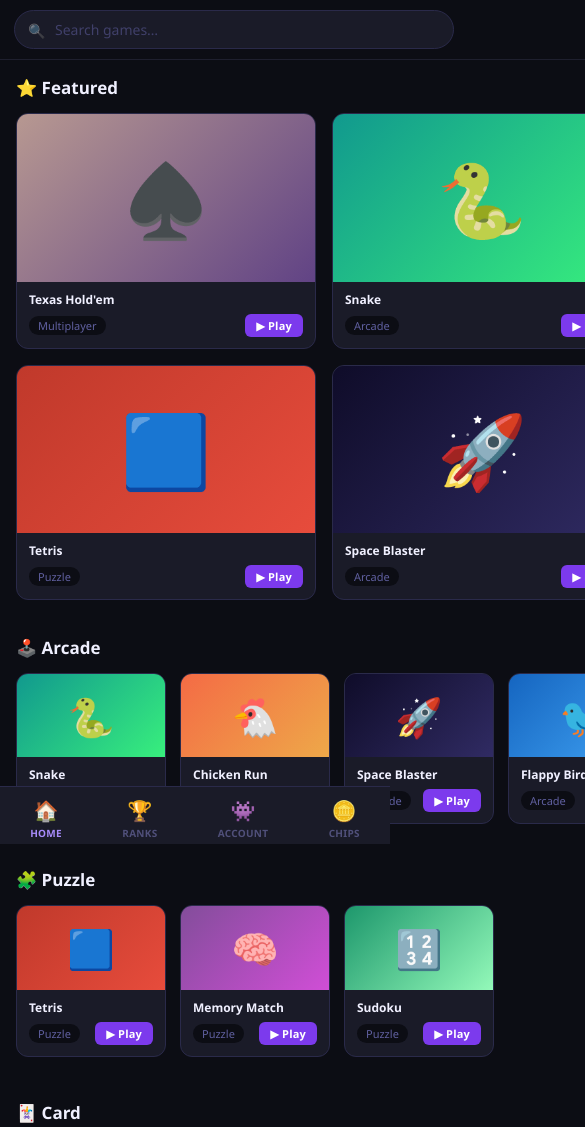
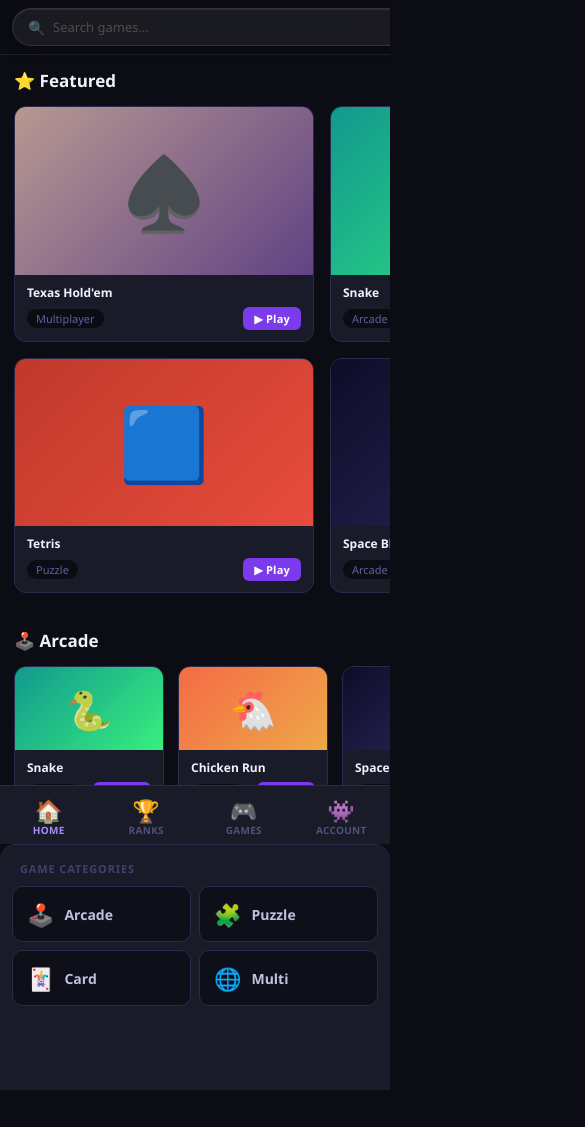
Before and after one commit to anhnguyen0314/gsite, a plain HTML site: page index.html in a window 390 px wide. Shown: the top 1127 px of the page, 585 px wide, since content can reach past the window. After the commit the page ends 844 px from the top, so only its background shows below. Drawn offline with Linux system fonts and the light colour scheme; no server answers.

Commit message:
Update nav: remove Chips link, add category shortcuts to mobile bottom nav

```diff
--- a/nav.js
+++ b/nav.js
@@ -23,7 +23,6 @@
         <a href="index.html" class="sidebar-link${active('index')}">🏠 Home</a>
         <a href="leaderboard.html" class="sidebar-link${active('leaderboard')}">🏆 Leaderboard</a>
         <a href="account.html" class="sidebar-link${active('account')}">👾 Account</a>
-        <a href="chips.html" class="sidebar-link${active('chips')}">🪙 Chips</a>
         <a href="about.html" class="sidebar-link${active('about')}">ℹ️ About</a>
       </nav>
       <div class="sidebar-divider"></div>
@@ -50,6 +49,38 @@
   }
 
   if (bottomNav) {
+    // Inject backdrop + sheet + nav into the body
+    const backdrop = document.createElement('div');
+    backdrop.className = 'games-sheet-backdrop';
+    backdrop.id = 'gamesSheetBackdrop';
+
+    const sheet = document.createElement('div');
+    sheet.className = 'games-sheet';
+    sheet.id = 'gamesSheet';
+    sheet.innerHTML = `
+      <div class="games-sheet-title">Game Categories</div>
+      <div class="games-sheet-grid">
+        <a href="index.html#arcade"      class="games-sheet-item"><span class="gs-icon">🕹️</span> Arcade</a>
+        <a href="index.html#puzzle"      class="games-sheet-item"><span class="gs-icon">🧩</span> Puzzle</a>
+        <a href="index.html#card"        class="games-sheet-item"><span class="gs-icon">🃏</span> Card</a>
+        <a href="index.html#multiplayer" class="games-sheet-item"><span class="gs-icon">🌐</span> Multi</a>
+      </div>
+    `;
+
+    document.body.appendChild(backdrop);
+    document.body.appendChild(sheet);
+
+    function openSheet() {
+      backdrop.classList.add('open');
+      sheet.classList.add('open');
+    }
+    function closeSheet() {
+      backdrop.classList.remove('open');
+      sheet.classList.remove('open');
+    }
+    backdrop.addEventListener('click', closeSheet);
+    sheet.querySelectorAll('a').forEach(a => a.addEventListener('click', closeSheet));
+
     bottomNav.innerHTML = `
       <div class="bottom-nav-inner">
         <a href="index.html" class="bottom-nav-item${active('index')}">
@@ -58,14 +89,22 @@
         <a href="leaderboard.html" class="bottom-nav-item${active('leaderboard')}">
           <span class="bn-icon">🏆</span><span>Ranks</span>
         </a>
+        <button class="bottom-nav-item" id="gamesNavBtn">
+          <span class="bn-icon">🎮</span><span>Games</span>
+        </button>
         <a href="account.html" class="bottom-nav-item${active('account')}">
           <span class="bn-icon">👾</span><span>Account</span>
         </a>
-        <a href="chips.html" class="bottom-nav-item${active('chips')}">
-          <span class="bn-icon">🪙</span><span>Chips</span>
-        </a>
       </div>
     `;
+
+    document.getElementById('gamesNavBtn').addEventListener('click', function () {
+      if (sheet.classList.contains('open')) {
+        closeSheet();
+      } else {
+        openSheet();
+      }
+    });
   }
 
   /**
--- a/style.css
+++ b/style.css
@@ -196,7 +196,7 @@
   right: 0;
   background: #1a1b28;
   border-top: 1px solid #2a2a4a;
-  z-index: 100;
+  z-index: 200;
 }
 
 .bottom-nav-inner {
@@ -204,35 +204,112 @@
   justify-content: space-around;
   align-items: stretch;
   padding: 6px 0 env(safe-area-inset-bottom, 6px);
+  height: 58px;
 }
 
 .bottom-nav-item {
   display: flex;
   flex-direction: column;
   align-items: center;
+  justify-content: center;
   gap: 2px;
   text-decoration: none;
   color: #50507a;
   font-size: 10px;
   font-weight: 600;
-  padding: 4px 12px;
+  padding: 4px 0;
+  flex: 1;
   transition: color 0.15s;
   text-transform: uppercase;
   letter-spacing: 0.3px;
+  background: none;
+  border: none;
+  cursor: pointer;
+  font-family: 'Segoe UI', sans-serif;
+  -webkit-tap-highlight-color: transparent;
 }
 
-.bottom-nav-item .bn-icon { font-size: 20px; }
+.bottom-nav-item .bn-icon { font-size: 22px; line-height: 1; }
 
 .bottom-nav-item.active,
 .bottom-nav-item:hover { color: #a78bfa; }
+
+/* ─── Games sheet (slides up from bottom nav) ─── */
+.games-sheet-backdrop {
+  display: none;
+  position: fixed;
+  inset: 0;
+  background: rgba(0,0,0,0.55);
+  z-index: 198;
+}
+
+.games-sheet-backdrop.open { display: block; }
+
+.games-sheet {
+  position: fixed;
+  bottom: 0;
+  left: 0;
+  right: 0;
+  background: #1a1b28;
+  border-top: 1px solid #2a2a4a;
+  border-radius: 16px 16px 0 0;
+  z-index: 199;
+  transform: translateY(100%); /* 100% of own height: fully below viewport */
+  transition: transform 0.22s ease;
+  padding: 16px 0 72px; /* 72px bottom: content clears nav bar height */
+}
+
+.games-sheet.open { transform: translateY(-58px); /* slides up above nav */ }
+
+.games-sheet-title {
+  font-size: 11px;
+  font-weight: 700;
+  color: #40406a;
+  text-transform: uppercase;
+  letter-spacing: 0.08em;
+  padding: 0 20px 10px;
+}
+
+.games-sheet-grid {
+  display: grid;
+  grid-template-columns: 1fr 1fr;
+  gap: 8px;
+  padding: 0 12px 12px;
+}
+
+.games-sheet-item {
+  display: flex;
+  align-items: center;
+  gap: 10px;
+  padding: 12px 14px;
+  background: #0f0f1a;
+  border: 1px solid #2a2a4a;
+  border-radius: 10px;
+  text-decoration: none;
+  color: #c0c0e0;
+  font-size: 14px;
+  font-weight: 600;
+  transition: background 0.15s, color 0.15s;
+}
+
+.games-sheet-item:hover,
+.games-sheet-item:active { background: #2a2a4a; color: #a78bfa; }
+
+.games-sheet-item .gs-icon { font-size: 22px; }
 
 /* ─── Main Wrap ─── */
 #main-wrap {
   flex: 1;
   margin-left: 220px;
-  min-height: 100vh;
+  min-height: 100vh; /* desktop: full sidebar height */
   display: flex;
   flex-direction: column;
+}
+
+@media (max-width: 768px) {
+  #main-wrap {
+    min-height: 0; /* let flex parent control height on mobile */
+  }
 }
 
 /* ─── Top Bar ─── */
@@ -250,35 +327,50 @@
 
 .search-wrap {
   flex: 1;
-  max-width: 440px;
+  max-width: 520px;
   position: relative;
 }
 
 .search-icon {
   position: absolute;
-  left: 14px;
+  left: 16px;
   top: 50%;
   transform: translateY(-50%);
   font-size: 14px;
   pointer-events: none;
-  opacity: 0.5;
+  opacity: 0.45;
+  z-index: 1;
 }
 
+/* Liquid glass search bar */
 .search-input {
   width: 100%;
-  background: #1a1b28;
-  border: 1px solid #2a2a4a;
-  border-radius: 24px;
-  padding: 9px 18px 9px 40px;
+  background: rgba(255, 255, 255, 0.06);
+  backdrop-filter: blur(20px);
+  -webkit-backdrop-filter: blur(20px);
+  border: 1px solid rgba(255, 255, 255, 0.1);
+  border-radius: 28px;
+  padding: 10px 20px 10px 44px;
   color: #e0e0f0;
   font-size: 14px;
   outline: none;
   font-family: 'Segoe UI', sans-serif;
-  transition: border-color 0.2s;
+  transition: background 0.25s, border-color 0.25s, box-shadow 0.25s;
+  box-shadow:
+    0 2px 16px rgba(0, 0, 0, 0.35),
+    inset 0 1px 0 rgba(255, 255, 255, 0.08);
 }
 
-.search-input::placeholder { color: #40406a; }
-.search-input:focus { border-color: #7c3aed; }
+.search-input::placeholder { color: rgba(255, 255, 255, 0.22); }
+
+.search-input:focus {
+  background: rgba(255, 255, 255, 0.09);
+  border-color: rgba(124, 58, 237, 0.55);
+  box-shadow:
+    0 0 0 3px rgba(124, 58, 237, 0.14),
+    0 2px 16px rgba(0, 0, 0, 0.35),
+    inset 0 1px 0 rgba(255, 255, 255, 0.1);
+}
 
 .top-bar-chips {
   display: none;
@@ -350,9 +442,12 @@
   display: flex;
   gap: 14px;
   overflow-x: auto;
+  overflow-y: hidden;
   padding-bottom: 8px;
   scrollbar-width: thin;
   scrollbar-color: #2a2a4a transparent;
+  touch-action: pan-x;              /* mobile: horizontal swipe scrolls carousel, not the page */
+  overscroll-behavior-x: contain;   /* don't chain to page scroll at carousel edges */
 }
 
 .carousel-row::-webkit-scrollbar { height: 4px; }
@@ -704,6 +799,9 @@
 
 footer a:hover { color: #a78bfa; }
 
+/* ─── Utility ─── */
+.mobile-only { display: none; }
+
 /* ─── Responsive: narrow sidebar at 900px ─── */
 @media (max-width: 900px) {
   #sidebar {
@@ -716,22 +814,57 @@
 }
 
 /* ─── Responsive: mobile (sidebar → bottom nav) ─── */
-@media (max-width: 600px) {
+@media (max-width: 768px) {
+  /* Pin nav to bottom of screen by making body a flex column.
+     page-layout scrolls inside; bottom-nav stays anchored. */
+  html, body {
+    height: 100%;
+  }
+  body {
+    display: flex;
+    flex-direction: column;
+    overflow-x: hidden;
+    padding-bottom: 0;
+  }
+  .page-layout {
+    flex: 1;
+    min-height: 0;
+    overflow-y: auto;
+    overflow-x: hidden; /* prevents full-page horizontal scroll; carousels scroll independently */
+    -webkit-overflow-scrolling: touch;
+  }
+  .bottom-nav {
+    /* Static flex child — always visible, no fixed/scroll dependency */
+    position: relative;
+    z-index: 200;
+    display: flex;
+    flex-direction: column;
+    flex-shrink: 0;
+  }
   #sidebar {
     display: none;
   }
   #main-wrap {
     margin-left: 0;
-    padding-bottom: 64px;
-  }
-  .bottom-nav {
-    display: block;
   }
   .main-content {
-    padding: 16px 16px 24px;
+    padding: 14px 14px 20px;
   }
   .top-bar {
-    padding: 10px 14px;
+    padding: 8px 12px;
+    gap: 10px;
+  }
+  .search-wrap {
+    flex: 1;
+    max-width: none; /* fill available width */
+    min-width: 0;
+  }
+  .search-input {
+    padding: 9px 16px 9px 40px;
+    font-size: 13px;
+  }
+  .top-bar-chips {
+    display: none !important; /* chip count shown on account page; search gets full width */
   }
   .game-card {
     flex: 0 0 150px;
@@ -745,10 +878,16 @@
   .featured-grid {
     grid-template-columns: 1fr 1fr;
   }
+  .mobile-only {
+    display: inline-block;
+  }
 }
 
 @media (max-width: 380px) {
   .featured-grid {
     grid-template-columns: 1fr;
   }
+  .game-card {
+    flex: 0 0 130px;
+  }
 }
```
